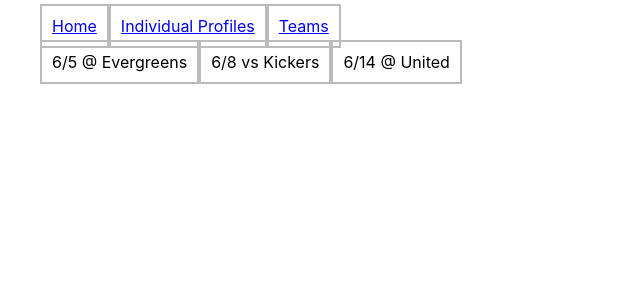
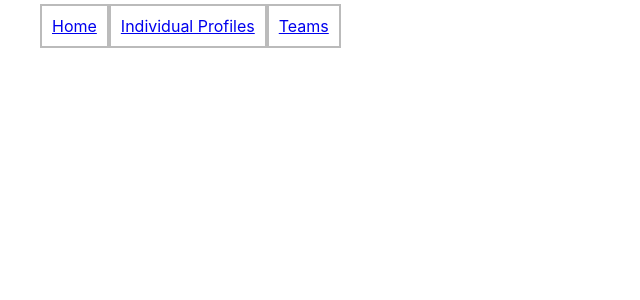
Before and after one commit to clange9530/student-portal-app, a React (Create React App) app in the folder client/: page /users in a window 1280 px wide. Shown: the top 300 px of the page, without its empty margins (0-640 px from the left). Built offline with nearby package versions, Linux system fonts and the light colour scheme.

Commit message:
Small changes/Fixes.

```diff
--- a/client/src/Components/Header.js
+++ b/client/src/Components/Header.js
@@ -6,7 +6,7 @@ const Header = () => (
     <nav>
       <ul>
         <li><Link to='/'   >Home</Link></li>
-        <li><Link to='/user'>Individual Profiles</Link></li>
+        <li><Link to='/users'>Individual Profiles</Link></li>
         <li><Link to='/teams'>Teams</Link></li>
       </ul>
     </nav>
--- a/client/src/Pages/Home.js
+++ b/client/src/Pages/Home.js
@@ -2,7 +2,10 @@ import React from 'react';
 
 const Home = () => (
     <div>
-        <h1>UF Client Comms App</h1>
+        <h1>UF Team Management</h1>
+        <p>
+            Please use the navigation bar above to make a choice.
+        </p>
     </div>
 
 )
--- a/client/src/Pages/Users.js
+++ b/client/src/Pages/Users.js
@@ -2,11 +2,10 @@ import React from 'react';
 
 const Users = () => (
     <div>
-        <ul>
-            <li>6/5 @ Evergreens</li>
-            <li>6/8 vs Kickers</li>
-            <li>6/14 @ United</li>
-         </ul>
-  </div>
+        {/*
+        Code to return user profile data
+
+        */}
+    </div>
 )
 export default Users;
```
Also changed, not shown: client/src/logo.svg (deleted), 1 other file (tests, documents, lock files or other folders).
